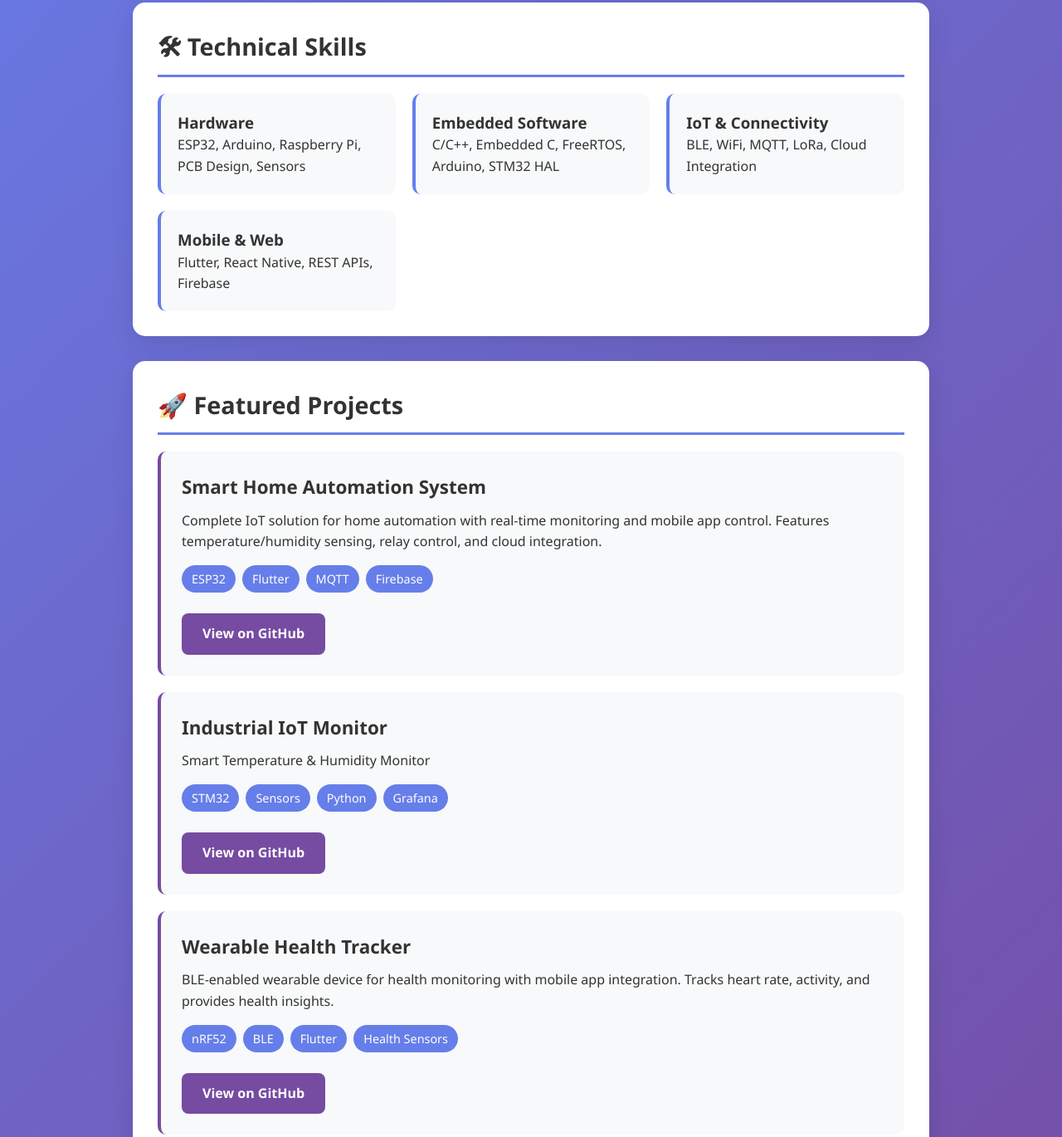
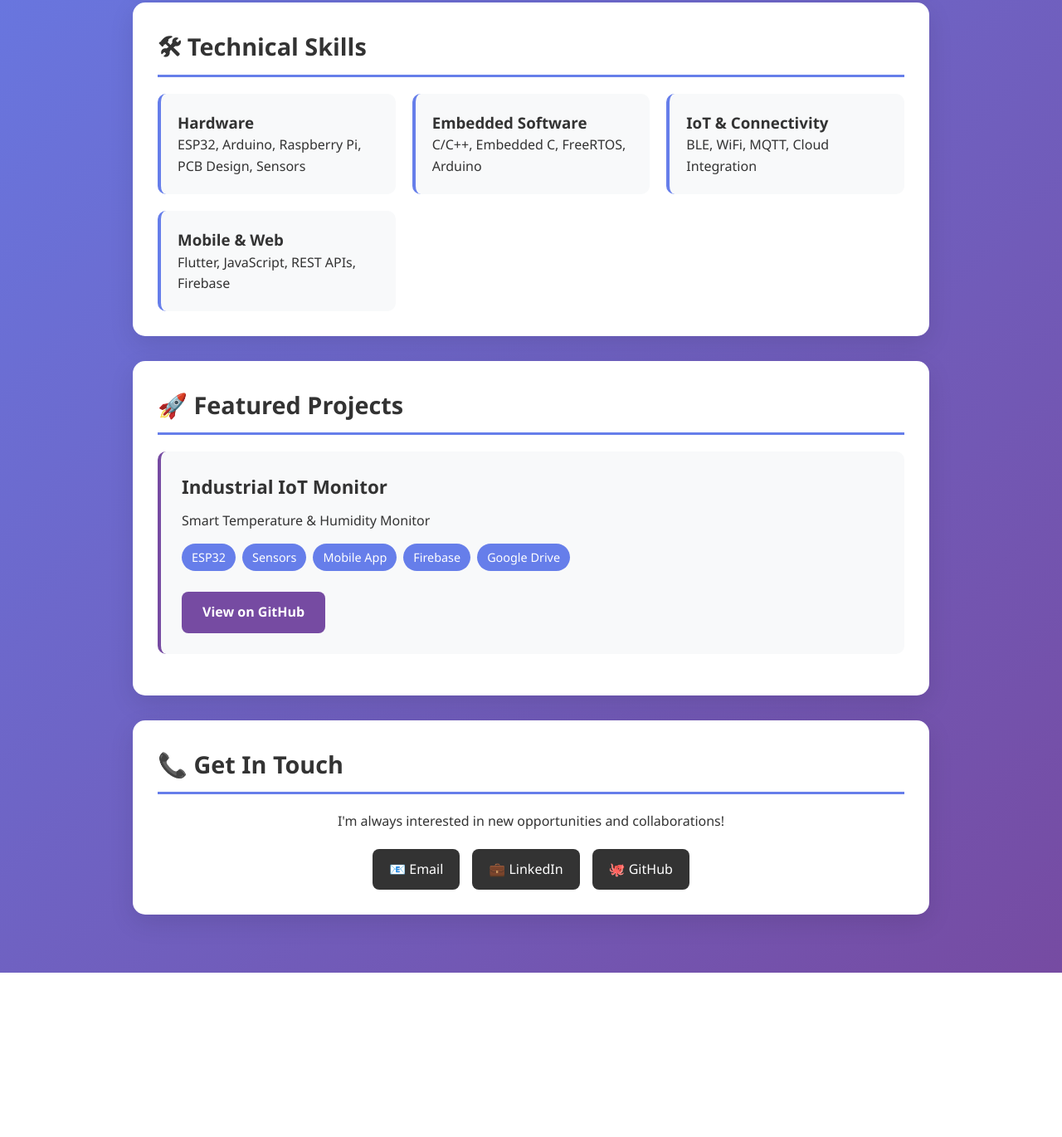
Before and after one commit to adisuss/repo, a plain HTML site: page index.html in a window 1280 px wide. Shown: the part 477-1847 px from the top of the page at 83% size. After the commit the page ends 1649 px from the top, so only its background shows below. Drawn offline with Linux system fonts and the light colour scheme.

Commit message:
Update skills and remove project details in index.html
Removed some project details and updated skill tags.

```diff
--- a/index.html
+++ b/index.html
@@ -192,15 +192,15 @@
                 </div>
                 <div class="skill-category">
                     <h3>Embedded Software</h3>
-                    <p>C/C++, Embedded C, FreeRTOS, Arduino, STM32 HAL</p>
+                    <p>C/C++, Embedded C, FreeRTOS, Arduino</p>
                 </div>
                 <div class="skill-category">
                     <h3>IoT & Connectivity</h3>
-                    <p>BLE, WiFi, MQTT, LoRa, Cloud Integration</p>
+                    <p>BLE, WiFi, MQTT, Cloud Integration</p>
                 </div>
                 <div class="skill-category">
                     <h3>Mobile & Web</h3>
-                    <p>Flutter, React Native, REST APIs, Firebase</p>
+                    <p>Flutter, JavaScript, REST APIs, Firebase</p>
                 </div>
             </div>
         </section>
@@ -209,41 +209,20 @@
         <section class="section">
             <h2>🚀 Featured Projects</h2>
 
-            <div class="project">
-                <h3>Smart Home Automation System</h3>
-                <p>Complete IoT solution for home automation with real-time monitoring and mobile app control. Features temperature/humidity sensing, relay control, and cloud integration.</p>
-                <div class="tech-tags">
-                    <span class="tech-tag">ESP32</span>
-                    <span class="tech-tag">Flutter</span>
-                    <span class="tech-tag">MQTT</span>
-                    <span class="tech-tag">Firebase</span>
-                </div>
-                <a href="https://github.com/username/smart-home" class="btn" target="_blank">View on GitHub</a>
-            </div>
 
             <div class="project">
                 <h3>Industrial IoT Monitor</h3>
                 <p>Smart Temperature & Humidity Monitor</p>
                 <div class="tech-tags">
-                    <span class="tech-tag">STM32</span>
+                    <span class="tech-tag">ESP32</span>
                     <span class="tech-tag">Sensors</span>
-                    <span class="tech-tag">Python</span>
-                    <span class="tech-tag">Grafana</span>
+                    <span class="tech-tag">Mobile App</span>
+                    <span class="tech-tag">Firebase</span>
+                    <span class="tech-tag">Google Drive</span>
                 </div>
                 <a href="https://github.com/adisuss/temp-monitoring-system" class="btn" target="_blank">View on GitHub</a>
             </div>
 
-            <div class="project">
-                <h3>Wearable Health Tracker</h3>
-                <p>BLE-enabled wearable device for health monitoring with mobile app integration. Tracks heart rate, activity, and provides health insights.</p>
-                <div class="tech-tags">
-                    <span class="tech-tag">nRF52</span>
-                    <span class="tech-tag">BLE</span>
-                    <span class="tech-tag">Flutter</span>
-                    <span class="tech-tag">Health Sensors</span>
-                </div>
-                <a href="https://github.com/username/health-tracker" class="btn" target="_blank">View on GitHub</a>
-            </div>
         </section>
 
         <!-- Contact Section -->
```
